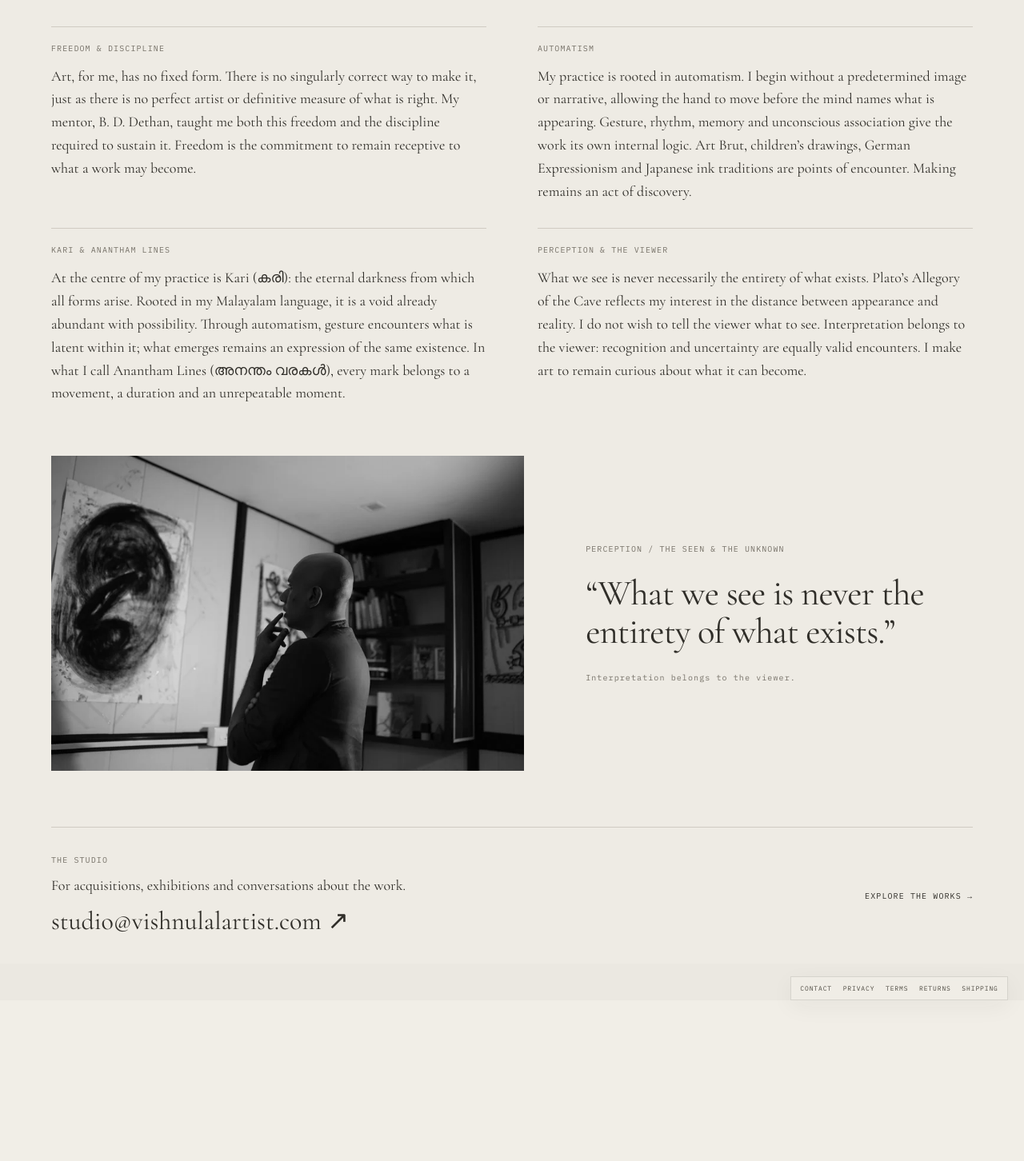
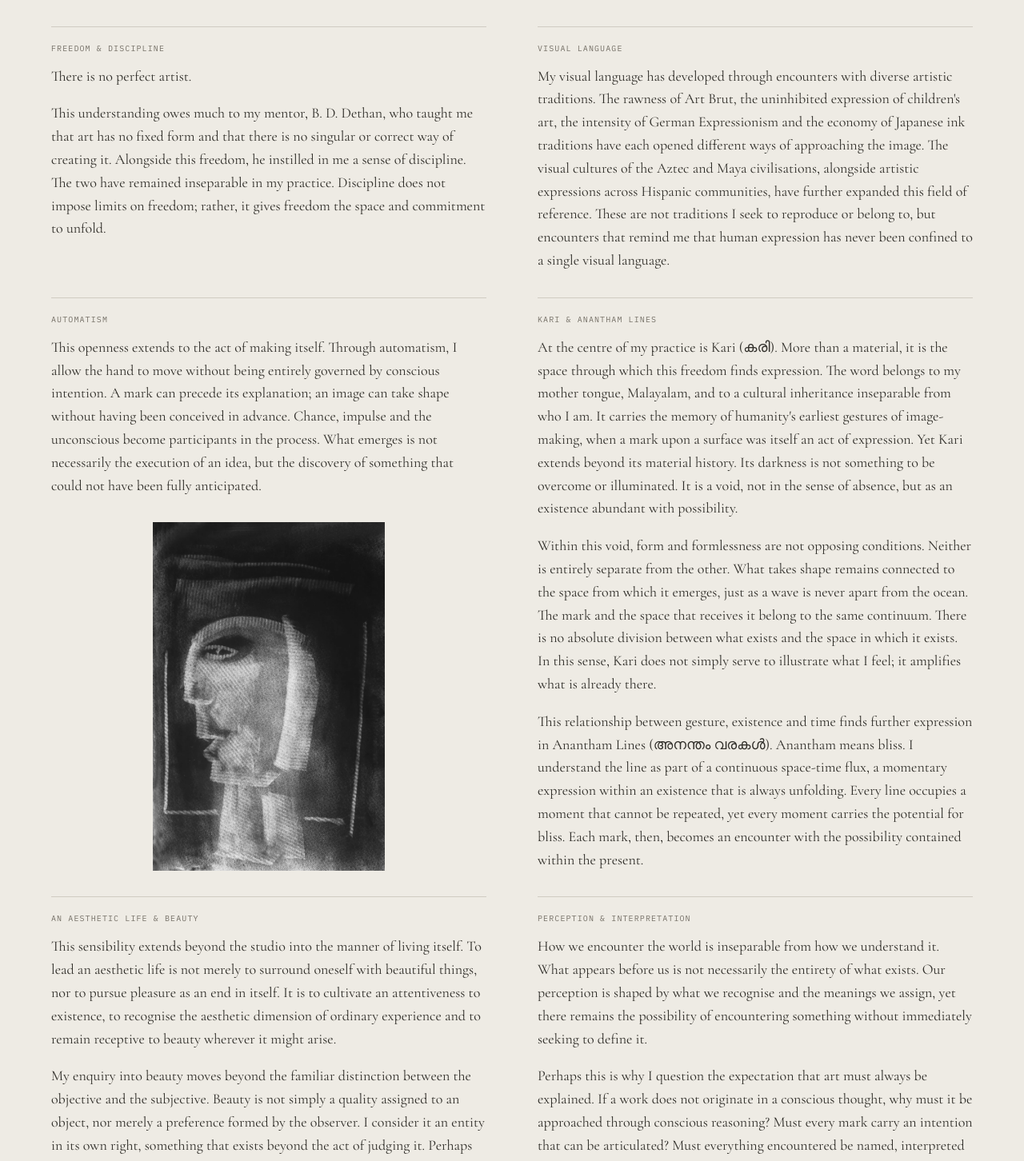
Before and after one commit to VS9311/Vishnu-Lal-Art, a React (Vite) app: page /artist in a window 1280 px wide. Shown: the part 2040-3492 px from the top of the page at 80% size. Before the commit the page ends 3307 px from the top, so only its background shows below. Built offline with nearby package versions, Linux system fonts and the light colour scheme; no server answers; a web font is replaced by a local one.

Commit message:
Update artist statement and balance automatism image layout

```diff
--- a/src/data/artistProfile.js
+++ b/src/data/artistProfile.js
@@ -3,20 +3,48 @@ export const artistProfile = {
   mentorship: 'His understanding of artistic freedom and disciplined openness was shaped in part by his mentor, B. D. Dethan.',
   statement: [
     {
-      title: 'Freedom & discipline',
-      body: 'Art, for me, has no fixed form. There is no singularly correct way to make it, just as there is no perfect artist or definitive measure of what is right. My mentor, B. D. Dethan, taught me both this freedom and the discipline required to sustain it. Freedom is the commitment to remain receptive to what a work may become.',
+      title: "Freedom & discipline",
+      body: [
+        "There is no perfect artist.",
+        "This understanding owes much to my mentor, B. D. Dethan, who taught me that art has no fixed form and that there is no singular or correct way of creating it. Alongside this freedom, he instilled in me a sense of discipline. The two have remained inseparable in my practice. Discipline does not impose limits on freedom; rather, it gives freedom the space and commitment to unfold."
+      ],
     },
     {
-      title: 'Automatism',
-      body: 'My practice is rooted in automatism. I begin without a predetermined image or narrative, allowing the hand to move before the mind names what is appearing. Gesture, rhythm, memory and unconscious association give the work its own internal logic. Art Brut, children’s drawings, German Expressionism and Japanese ink traditions are points of encounter. Making remains an act of discovery.',
+      title: "Visual language",
+      body: [
+        "My visual language has developed through encounters with diverse artistic traditions. The rawness of Art Brut, the uninhibited expression of children's art, the intensity of German Expressionism and the economy of Japanese ink traditions have each opened different ways of approaching the image. The visual cultures of the Aztec and Maya civilisations, alongside artistic expressions across Hispanic communities, have further expanded this field of reference. These are not traditions I seek to reproduce or belong to, but encounters that remind me that human expression has never been confined to a single visual language."
+      ],
     },
     {
-      title: 'Kari & Anantham Lines',
-      body: 'At the centre of my practice is Kari (കരി): the eternal darkness from which all forms arise. Rooted in my Malayalam language, it is a void already abundant with possibility. Through automatism, gesture encounters what is latent within it; what emerges remains an expression of the same existence. In what I call Anantham Lines (അനന്തം വരകൾ), every mark belongs to a movement, a duration and an unrepeatable moment.',
+      title: "Automatism",
+      body: [
+        "This openness extends to the act of making itself. Through automatism, I allow the hand to move without being entirely governed by conscious intention. A mark can precede its explanation; an image can take shape without having been conceived in advance. Chance, impulse and the unconscious become participants in the process. What emerges is not necessarily the execution of an idea, but the discovery of something that could not have been fully anticipated."
+      ],
+      image: { name: 'automatism-detail', height: 2400, alt: 'Detail of a drawn face, with dark textured marks around the eyes and head.' },
     },
     {
-      title: 'Perception & the viewer',
-      body: 'What we see is never necessarily the entirety of what exists. Plato’s Allegory of the Cave reflects my interest in the distance between appearance and reality. I do not wish to tell the viewer what to see. Interpretation belongs to the viewer: recognition and uncertainty are equally valid encounters. I make art to remain curious about what it can become.',
+      title: "Kari & Anantham Lines",
+      body: [
+        "At the centre of my practice is Kari (കരി). More than a material, it is the space through which this freedom finds expression. The word belongs to my mother tongue, Malayalam, and to a cultural inheritance inseparable from who I am. It carries the memory of humanity's earliest gestures of image-making, when a mark upon a surface was itself an act of expression. Yet Kari extends beyond its material history. Its darkness is not something to be overcome or illuminated. It is a void, not in the sense of absence, but as an existence abundant with possibility.",
+        "Within this void, form and formlessness are not opposing conditions. Neither is entirely separate from the other. What takes shape remains connected to the space from which it emerges, just as a wave is never apart from the ocean. The mark and the space that receives it belong to the same continuum. There is no absolute division between what exists and the space in which it exists. In this sense, Kari does not simply serve to illustrate what I feel; it amplifies what is already there.",
+        "This relationship between gesture, existence and time finds further expression in Anantham Lines (അനന്തം വരകൾ). Anantham means bliss. I understand the line as part of a continuous space-time flux, a momentary expression within an existence that is always unfolding. Every line occupies a moment that cannot be repeated, yet every moment carries the potential for bliss. Each mark, then, becomes an encounter with the possibility contained within the present."
+      ],
+    },
+    {
+      title: "An aesthetic life & beauty",
+      body: [
+        "This sensibility extends beyond the studio into the manner of living itself. To lead an aesthetic life is not merely to surround oneself with beautiful things, nor to pursue pleasure as an end in itself. It is to cultivate an attentiveness to existence, to recognise the aesthetic dimension of ordinary experience and to remain receptive to beauty wherever it might arise.",
+        "My enquiry into beauty moves beyond the familiar distinction between the objective and the subjective. Beauty is not simply a quality assigned to an object, nor merely a preference formed by the observer. I consider it an entity in its own right, something that exists beyond the act of judging it. Perhaps beauty does not always need to be defined or possessed. Perhaps it is enough to encounter it, to remain attentive to its presence in the world and in the experience of being alive."
+      ],
+    },
+    {
+      title: "Perception & interpretation",
+      body: [
+        "How we encounter the world is inseparable from how we understand it. What appears before us is not necessarily the entirety of what exists. Our perception is shaped by what we recognise and the meanings we assign, yet there remains the possibility of encountering something without immediately seeking to define it.",
+        "Perhaps this is why I question the expectation that art must always be explained. If a work does not originate in a conscious thought, why must it be approached through conscious reasoning? Must every mark carry an intention that can be articulated? Must everything encountered be named, interpreted and resolved? There should be room for an experience that does not immediately become an explanation.",
+        "The viewer reserves all rights of interpretation. A work may evoke something entirely different in each person, or resist interpretation altogether. Neither response diminishes its existence.",
+        "I do not seek to establish what art is, or to offer a final account of what it can mean. My practice remains an ongoing enquiry, shaped by the freedom to make, the discipline to continue and the willingness to leave things unresolved."
+      ],
     },
   ],
   film: 'https://player.mediadelivery.net/embed/680285/209a8207-9d03-4463-b035-39cdcb7bd82a?autoplay=true&loop=true&muted=true&preload=true&responsive=true',
--- a/src/pages/ArtistPage.css
+++ b/src/pages/ArtistPage.css
@@ -34,6 +34,9 @@
 .artist-statement-part { border-top: 1px solid var(--artist-line); padding-top: 18px; }
 .artist-statement-part h3 { text-transform: uppercase; color: var(--artist-muted); margin-bottom: 12px; }
 .artist-statement-part p { max-width: 570px; font: 400 clamp(18px, 1.35vw, 21px)/1.6 var(--font-serif); }
+.artist-statement-part p + p { margin-top: 1em; }
+.artist-page .artist-statement-image { width: min(100%, 320px); margin: 24px auto 0; }
+.artist-page .artist-statement-image img { height: auto; }
 .artist-studio { max-width: 1280px; margin: 0 auto 70px; display: grid; grid-template-columns: 1.1fr .9fr; gap: clamp(32px, 6vw, 90px); align-items: center; }
 .artist-studio figure { aspect-ratio: 3/2; overflow: hidden; }
 .artist-studio-copy blockquote { font: 400 clamp(30px, 3.5vw, 50px)/1.07 var(--font-serif); letter-spacing: -.02em; margin: 24px 0; }
@@ -50,6 +53,9 @@
 .artist-page [data-reveal] { opacity: 0; transform: translateY(16px); transition: opacity 650ms ease, transform 650ms cubic-bezier(.22, 1, .36, 1); }
 .artist-page [data-reveal].is-visible { opacity: 1; transform: none; }
 @media (min-width: 761px) {
+  .artist-statement-part:has(.artist-statement-image) { display: flex; flex-direction: column; }
+  .artist-page .artist-statement-image { position: relative; flex: 1; min-height: 0; width: 100%; margin: 32px 0 0; }
+  .artist-page .artist-statement-image img { position: absolute; inset: 0; width: 100%; height: 100%; object-fit: contain; }
   .artist-hero { grid-template-columns: 1fr; gap: 48px; }
   .artist-hero .artist-film { width: 100%; margin: 0; padding: 0; border-top: 0; }
   .artist-hero .artist-film h2 { font-size: 38px; }
--- a/src/pages/ArtistPage.jsx
+++ b/src/pages/ArtistPage.jsx
@@ -17,10 +17,10 @@ function ArtistStudioFilm({ mobile = false }) {
   </section>;
 }
 
-function ArtistPhoto({ name, alt, priority = false }) {
+function ArtistPhoto({ name, alt, height, priority = false }) {
   return <img src={`/artist/${name}-1600.webp`}
     srcSet={`/artist/${name}-800.webp 800w, /artist/${name}-1600.webp 1600w`}
-    sizes="(max-width: 760px) 92vw, 46vw" width="1600" height={name === 'portrait' ? '2400' : '1067'}
+    sizes="(max-width: 760px) 92vw, 46vw" width="1600" height={height ?? (name === 'portrait' ? '2400' : '1067')}
     alt={alt} loading={priority ? 'eager' : 'lazy'} fetchPriority={priority ? 'high' : 'auto'} decoding="async" />;
 }
 
@@ -68,7 +68,7 @@ export default function ArtistPage() {
     </section>
     <section id="artist-statement" className="artist-statement" aria-labelledby="statement-title">
       <div className="artist-statement-heading" data-reveal><p className="artist-label">ARTIST STATEMENT</p><h2 id="statement-title">The hand moves<br />before the mind names.</h2></div>
-      <div className="artist-statement-grid">{profile.statement.map((paragraph) => <section key={paragraph.title} className="artist-statement-part" data-reveal><h3>{paragraph.title}</h3><p>{paragraph.body}</p></section>)}</div>
+      <div className="artist-statement-grid">{profile.statement.map((section) => <section key={section.title} className="artist-statement-part" data-reveal><h3>{section.title}</h3>{section.body.map((paragraph) => <p key={paragraph}>{paragraph}</p>)}{section.image && <figure className="artist-statement-image"><ArtistPhoto {...section.image} /></figure>}</section>)}</div>
     </section>
     <section className="artist-studio" aria-label="Inside the studio" data-reveal>
       <figure><ArtistPhoto name="studio" alt="Vishnu Lal considering a large drawing on the wall of his studio." /></figure>
```
Also changed, not shown: public/artist/automatism-detail-800.webp (added), 1 other file (tests, documents, lock files or other folders).
